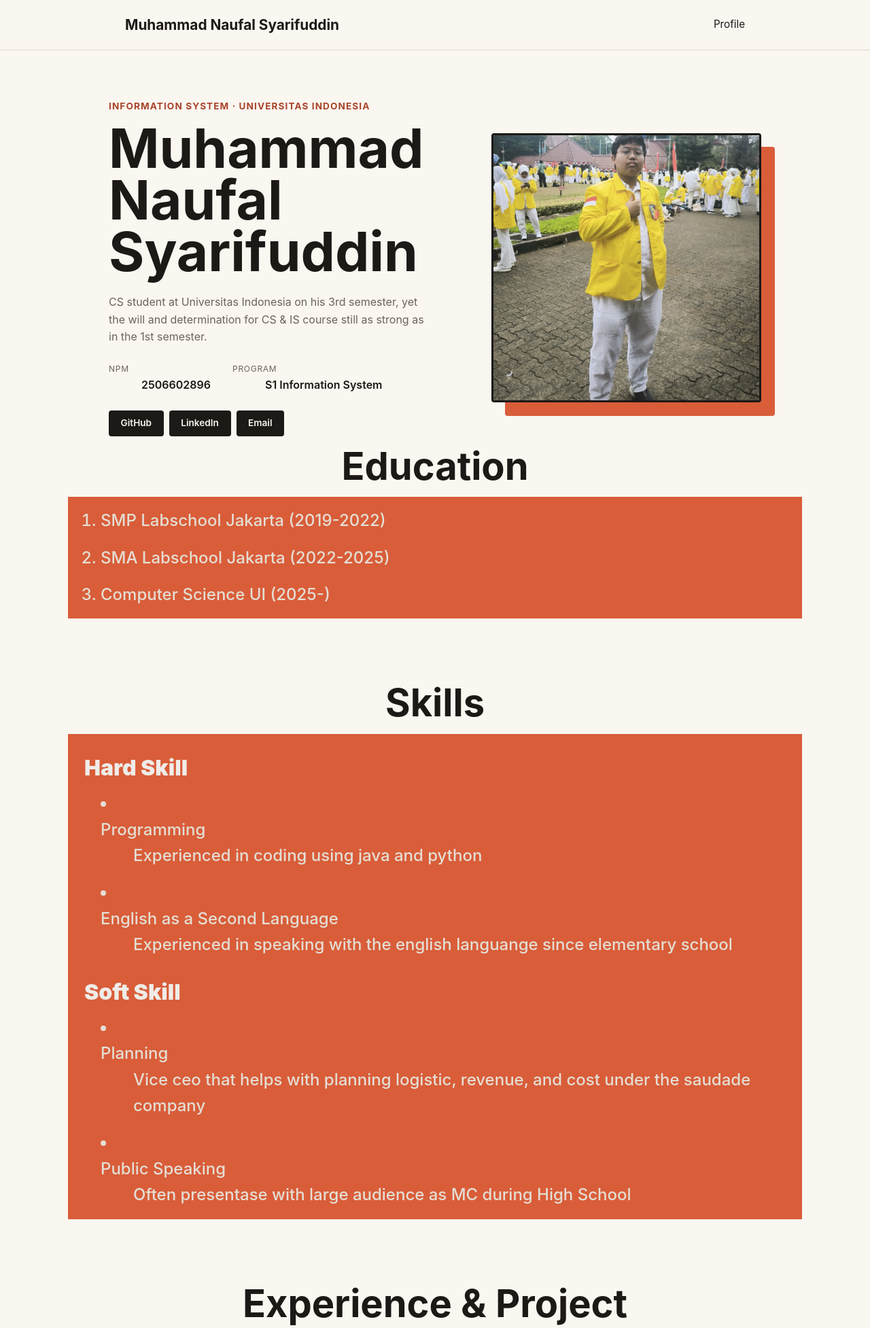
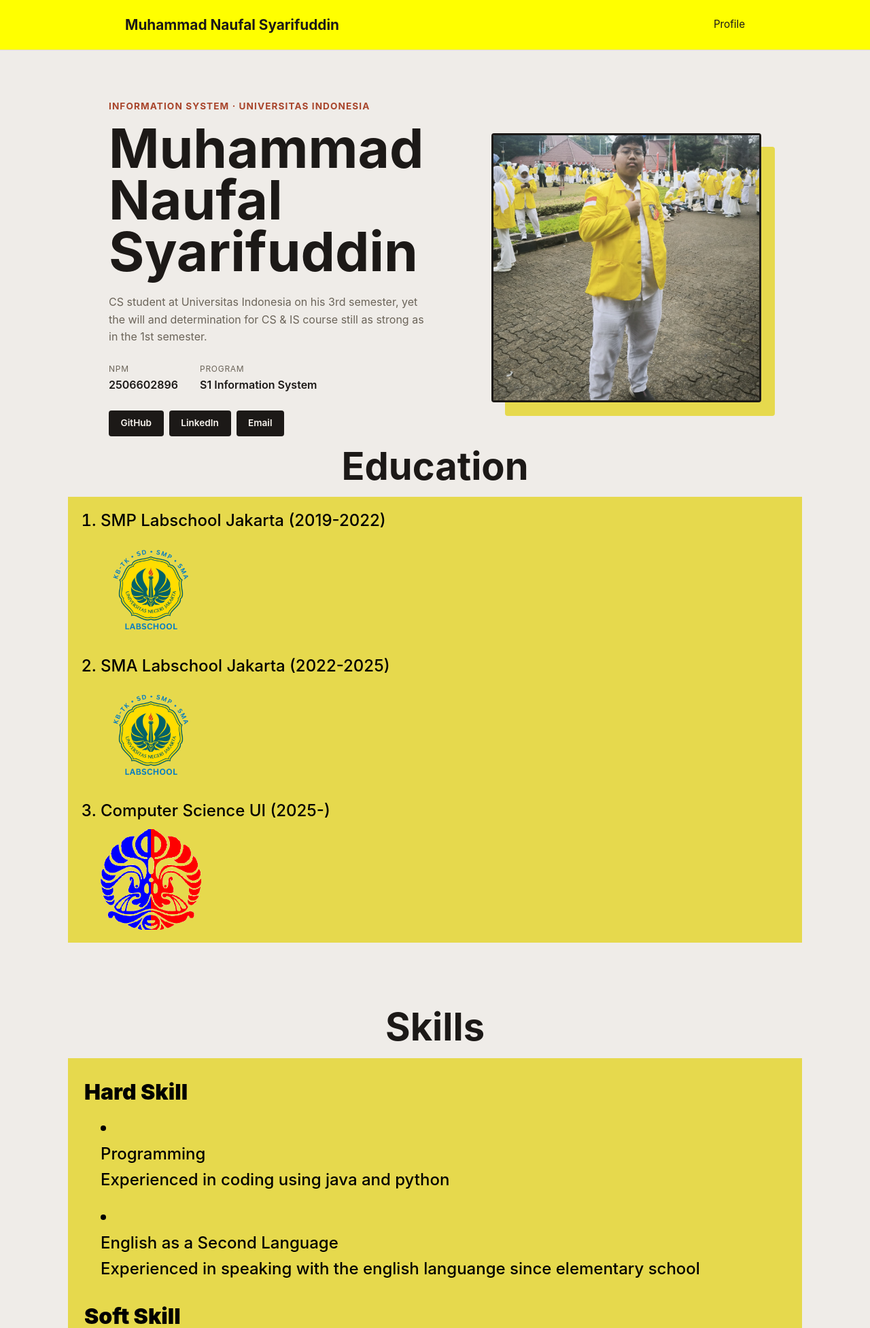
Before and after one commit to Roatsky/myportofolio, a Django app: page / in a window 1280 px wide. Shown: the top 1954 px of the page at 68% size. Run offline with Django 5.2, Linux system fonts and the light colour scheme.

Commit message:
Tugas 1 FINAL (penambahan read.me dengan pertanyaan refleksi, penambahan logo untuk urusan cv, dan mengganti warna website)

```diff
--- a/static/css/style.css
+++ b/static/css/style.css
@@ -31,6 +31,7 @@ h1 .brand {
 }
 .site-header {
     border-bottom: 1px solid var(--line);
+    background-color: yellow;
 }
 
 .site-header .container {
@@ -50,6 +51,10 @@ h1 .brand {
 .site-header nav {
     display: flex;
     gap: 2rem;
+}
+
+.colour{
+    background-color: #efece8;
 }
 
 .site-header nav a {
@@ -102,12 +107,8 @@ h1 .brand {
 h2, .featured {
     padding-top: 1rem;
     font-size: 2rem;
-    color: #efece8;
+    color: #000000;
     font-weight: 1000;
-}
-
-dd, .featured {
-    padding-left: 3rem;
 }
 
 li, .featured{
@@ -115,7 +116,7 @@ li, .featured{
 }
 
 .featured {
-  background-color: #d95d39;
+  background-color: #e6d94d;
   max-width: 1080px;
   padding: 0.5rem 1.5rem;
   margin: 0 auto 5rem;
@@ -132,7 +133,7 @@ li, .featured{
     font-size: 1.5rem;
     font-weight: 500;
     padding: 0 1.5rem;
-    color: #e4ded4;
+    color: #000000;
 }
 
 .meta-list {
@@ -187,9 +188,13 @@ li, .featured{
     left: 1.25rem;
     width: 100%;
     height: 100%;
-    background-color: var(--accent);
+    background-color: #e6d94d;
     border-radius: var(--radius);
     z-index: 0;
+}
+
+.logo {
+    width: 15%;
 }
 
 .avatar {
--- a/templates/index.html
+++ b/templates/index.html
@@ -9,7 +9,7 @@
     <link href="https://fonts.googleapis.com/css2?family=Space+Grotesk:wght@500;700&display=swap" rel="stylesheet">
     <link rel="stylesheet" href="/static/css/style.css">
 </head>
-<body>
+<body class="colour">
     <header class="site-header">
         <div class="container">
             <a href="#profile" class="brand">Muhammad Naufal Syarifuddin</a>
@@ -19,7 +19,7 @@
         </div>
     </header>
 
-    <main>
+    <main >
         <section class="hero" id="profile">
             <div class="container hero-grid">
                 <div class="hero-identity">
@@ -55,8 +55,11 @@
             <div class="data">
                 <ol>
                     <li >SMP Labschool Jakarta (2019-2022)</li>
+                        <img class="logo" src="\static\img\Labschool.png" alt="Logo of SMP Labschool Jakarta">
                     <li >SMA Labschool Jakarta (2022-2025)</li>
+                        <img class="logo" src="\static\img\Labschool.png" alt="Logo of SMA Labschool Jakarta">
                     <li >Computer Science UI (2025-)</li>
+                        <img class="logo" src="\static\img\Fasilkom.png" alt="Logo of Computer Science UI">
                 </ol>
             </div>
         </section>
@@ -90,13 +93,16 @@
                     <div>
                         <div class="data">
                             <li><dt>ROHIS SMA Labschool Jakarta (2023-2024)</dt>
-                            <dd>Develop muslim faith in SMA Labschool Jakarta</dd></li>
+                                <dd>Develop muslim faith in SMA Labschool Jakarta</dd></li>
                             <li><dt>Saudade (2024-2025)</dt>
-                            <dd>Short lived apparel company focusing on making melancoly themed apparel</dd></li>
+                                <img class="logo" src="\static\img\Saudade.jpg" alt="Logo of Saudade">
+                                <dd>Short lived apparel company focusing on making melancoly themed apparel</dd></li>
                             <li><dt>Dasar - Dasar Pemrograman 0 (2026)</dt>
-                            <dd>Teach new students the basic of coding and python to prepare on CS courses</dd></li>
+                                <img class="logo" src="\static\img\DDP0.jpg" alt="Logo of Dasar-Dasar Pemrograman 0">
+                                <dd>Teach new students the basic of coding and python to prepare on CS courses</dd></li>
                             <li><dt>Penerimaan Mahasiswa Baru Fasilkom UI (2026-2027)</dt>
-                            <dd>Mentor in student orientation to prepare new student in the CS lifestyle</dd></li>
+                                <img class="logo" src="\static\img\PMB.png" alt="Logo of Penerimaan Mahasiswa Baru">
+                                <dd>Mentor in student orientation to prepare new student in the CS lifestyle</dd></li>
                         </div>
                     </div>
                 </dl>
```
Also changed, not shown: README.md, static/img/DDP0.jpg (added), static/img/Fasilkom.png (added), static/img/Labschool.png (added), static/img/PMB.png (added), static/img/Saudade.jpg (added).
